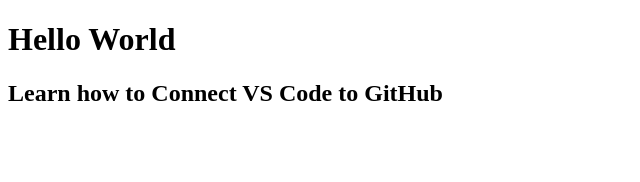
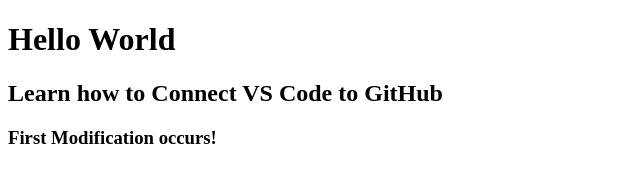
Before and after one commit to shariqshafer/FirstGIT, a plain HTML site: page index.html in a window 1280 px wide. Shown: the whole page, without its empty margins (0-640 px from the left). Drawn offline with Linux system fonts and the light colour scheme.

Commit message:
First Modify

```diff
--- a/index.html
+++ b/index.html
@@ -9,5 +9,6 @@
 <body>
     <h1>Hello World</h1>
     <h2>Learn how to Connect VS Code to GitHub</h2>
+    <h3>First Modification occurs!</h3>
 </body>
 </html>
```
